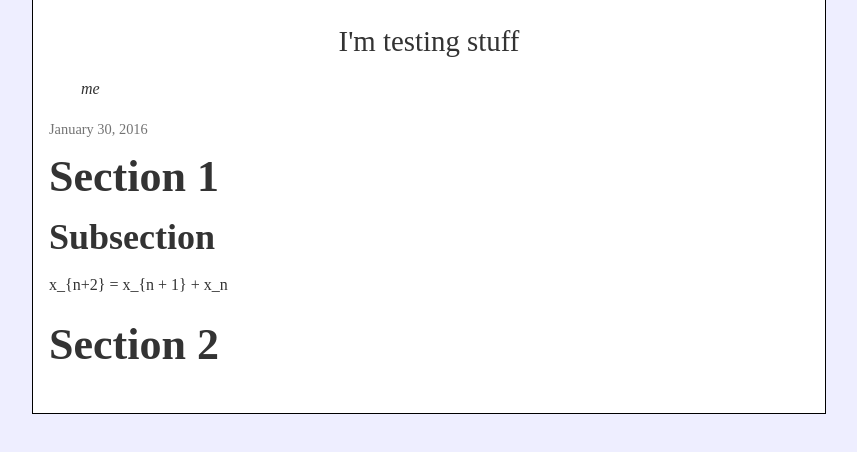
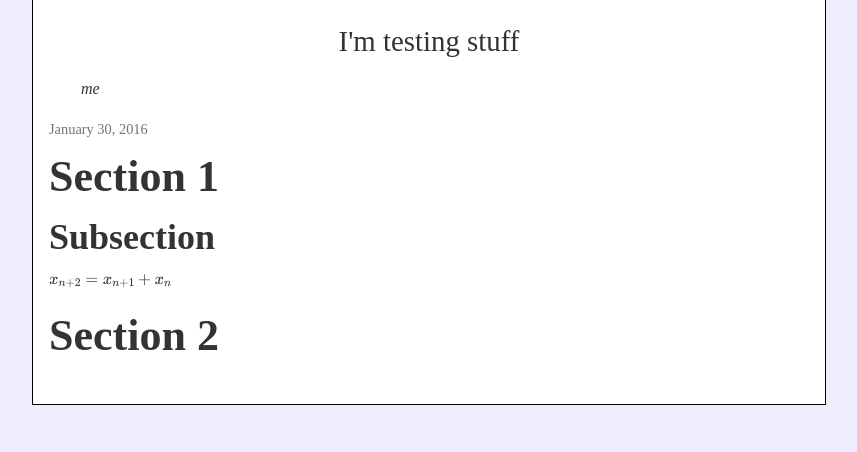
Before and after one commit to atrieu/blogtest, a plain HTML site: page index.html in a window 1280 px wide. Shown: the whole page, without its empty margins (211-1068 px from the left). Drawn offline with nearby package versions, Linux system fonts and the light colour scheme; some packages are replaced by stand-ins of ours; a web font is replaced by a local one.

Commit message:
Update 01/30/17 22:37.

```diff
--- a/index.html
+++ b/index.html
@@ -32,9 +32,8 @@ MathJax.Hub.Config({
       <div class="date">January 30, 2016</div>
       <div class="latex-defs">\(<latex-defs/>\)</div>
 
-<h1 id="Section1">Section 1</h1><h2 id="Subsection">Subsection</h2><p>x_{n+2} = x_{n + 1} + x_n</p>
+<h1 id="Section1">Section 1</h1><h2 id="Subsection">Subsection</h2><p>$x_{n+2} = x_{n + 1} + x_n$</p>
 <h1 id="Section2">Section 2</h1>
-
 
     </div>
   <script src="https://code.jquery.com/jquery-3.1.1.min.js" type="text/javascript">_</script>
```
